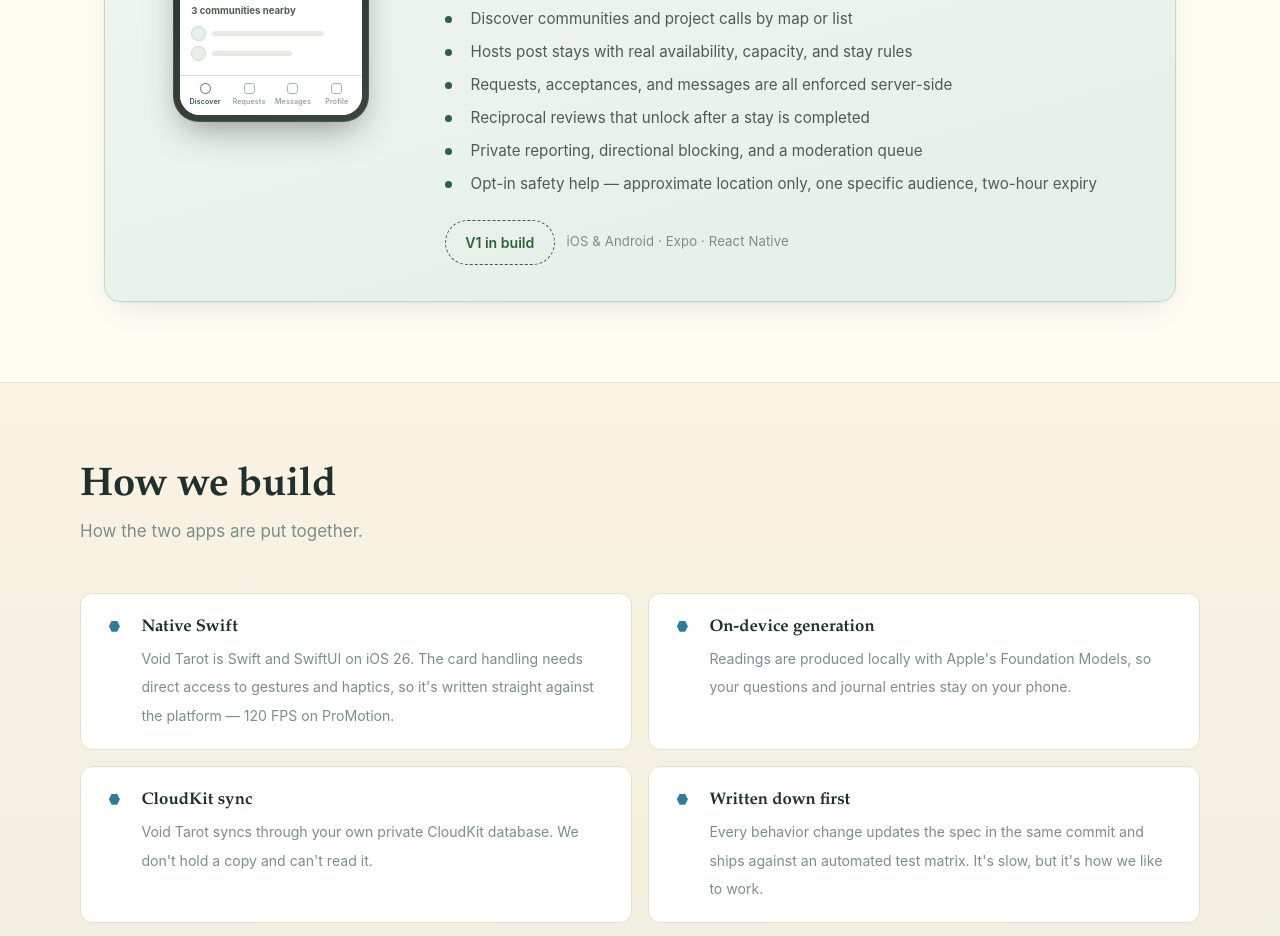
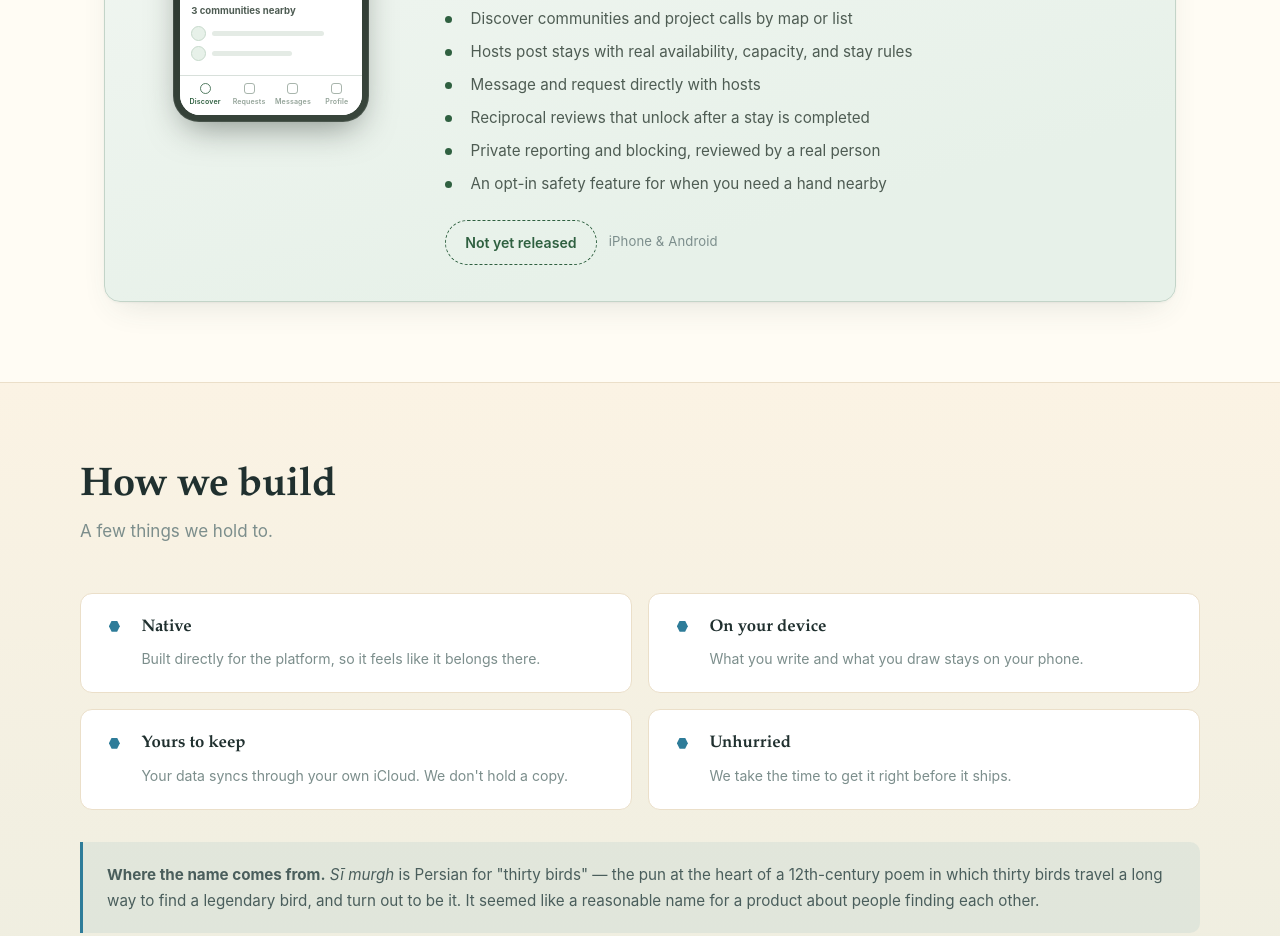
Before and after one commit to Gonzih/apps-wild-honey-website, a plain HTML site: page index.html in a window 1280 px wide. Shown: the part 1855-2791 px from the top of the page. Drawn offline with Linux system fonts and the light colour scheme.

Commit message:
Refine site copy

```diff
--- a/index.html
+++ b/index.html
@@ -117,8 +117,8 @@
         </p>
         <ul class="feats">
           <li>Full 78-card deck with reviewed upright and reversed meanings</li>
-          <li>Tactile deck — direct-drag fan, velocity-aware release, 3D flips with haptics and sound</li>
-          <li>Interpretation generated on your device; readings aren't sent to a server</li>
+          <li>Drag, fan, and flip the deck with haptics and sound</li>
+          <li>Readings are generated on your device, never sent to us</li>
           <li>Private journal and reading history, synced only through your own iCloud</li>
           <li>No account, no email, no sign-in gate</li>
         </ul>
@@ -140,7 +140,7 @@
 
         <div class="app-cta">
           <span class="store-soon">Coming to the App Store</span>
-          <span class="plat">iOS 26+ · SwiftUI · on-device AI</span>
+          <span class="plat">iPhone · iOS 26 or later</span>
         </div>
       </div>
     </article>
@@ -183,14 +183,14 @@
         <ul class="feats">
           <li>Discover communities and project calls by map or list</li>
           <li>Hosts post stays with real availability, capacity, and stay rules</li>
-          <li>Requests, acceptances, and messages are all enforced server-side</li>
+          <li>Message and request directly with hosts</li>
           <li>Reciprocal reviews that unlock after a stay is completed</li>
-          <li>Private reporting, directional blocking, and a moderation queue</li>
-          <li>Opt-in safety help — approximate location only, one specific audience, two-hour expiry</li>
+          <li>Private reporting and blocking, reviewed by a real person</li>
+          <li>An opt-in safety feature for when you need a hand nearby</li>
         </ul>
         <div class="app-cta">
-          <span class="store-soon dim">V1 in build</span>
-          <span class="plat plat-s">iOS &amp; Android · Expo · React Native</span>
+          <span class="store-soon dim">Not yet released</span>
+          <span class="plat plat-s">iPhone &amp; Android</span>
         </div>
       </div>
     </article>
@@ -202,41 +202,36 @@
 <section class="section alt" id="craft">
   <div class="shead">
     <h2>How we build</h2>
-    <p>How the two apps are put together.</p>
+    <p>A few things we hold to.</p>
   </div>
   <div class="repos">
     <div class="repo static">
       <span class="dot"></span>
       <div>
-        <strong>Native Swift</strong>
-        <span>Void Tarot is Swift and SwiftUI on iOS 26. The card handling
-          needs direct access to gestures and haptics, so it's written straight
-          against the platform — 120&nbsp;FPS on ProMotion.</span>
+        <strong>Native</strong>
+        <span>Built directly for the platform, so it feels like it belongs
+          there.</span>
       </div>
     </div>
     <div class="repo static">
       <span class="dot"></span>
       <div>
-        <strong>On-device generation</strong>
-        <span>Readings are produced locally with Apple's Foundation Models, so
-          your questions and journal entries stay on your phone.</span>
+        <strong>On your device</strong>
+        <span>What you write and what you draw stays on your phone.</span>
       </div>
     </div>
     <div class="repo static">
       <span class="dot"></span>
       <div>
-        <strong>CloudKit sync</strong>
-        <span>Void Tarot syncs through your own private CloudKit database. We
-          don't hold a copy and can't read it.</span>
+        <strong>Yours to keep</strong>
+        <span>Your data syncs through your own iCloud. We don't hold a copy.</span>
       </div>
     </div>
     <div class="repo static">
       <span class="dot"></span>
       <div>
-        <strong>Written down first</strong>
-        <span>Every behavior change updates the spec in the same commit and
-          ships against an automated test matrix. It's slow, but it's how we
-          like to work.</span>
+        <strong>Unhurried</strong>
+        <span>We take the time to get it right before it ships.</span>
       </div>
     </div>
   </div>
```
Also changed, not shown: support.html (+12 -14 lines).
